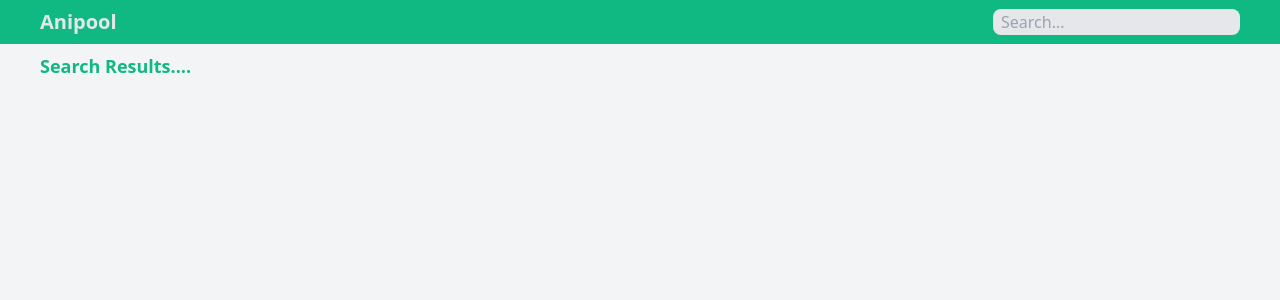
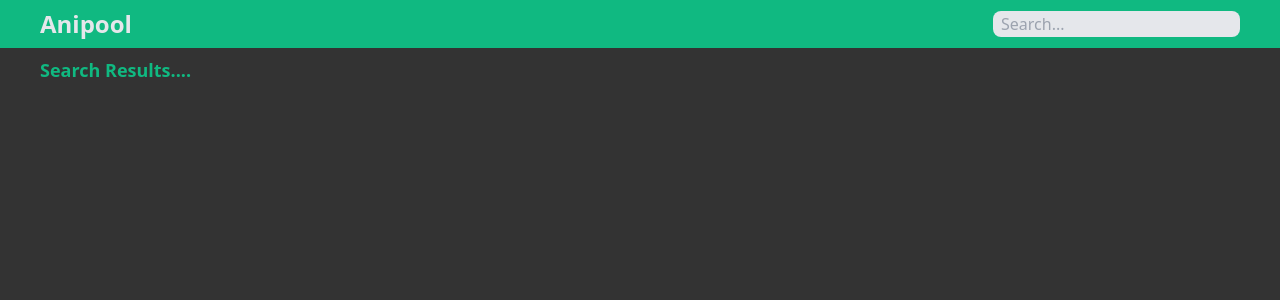
Before and after one commit to sebzz2k2/anipool, a React (Create React App) app: page / in a window 1280 px wide. Shown: the top 300 px of the page. Built offline with nearby package versions, Linux system fonts and the light colour scheme.

Commit message:
added useful comments/day-2

```diff
--- a/src/API/jikan.js
+++ b/src/API/jikan.js
@@ -1,5 +1,5 @@
+// setting base url for axios request
 import axios from "axios";
-
 export default axios.create({
   baseURL: "https://api.jikan.moe/v3/",
 });
--- a/src/App.css
+++ b/src/App.css
@@ -20,7 +20,7 @@ body {
   background-color: var(--body-bg);
 }
 
-.webapp {
+entir .container {
   width: 100vw;
   min-height: 1024px;
   background-color: var(--webapp-bg);
--- a/src/components/Navbar/Navbar.js
+++ b/src/components/Navbar/Navbar.js
@@ -1,16 +1,21 @@
+// navbar component
+
 import React from "react";
 
 const Navbar = (props) => {
   return (
     <>
       <nav className=" bg-green-500 flex justify-between items-center px-10 py-2">
-        <p className="font-semibold text-gray-200 text-xl">Anipool</p>
+        <p className="font-semibold text-gray-200 text-2xl">Anipool</p>
+
+        {/* search for item-searchQuery on form submit */}
         <form action="" onSubmit={props.handleSearch}>
           <input
             type="text"
             placeholder="Search..."
             className="bg-gray-200 px-2 rounded-lg py-px text-gray-800"
-            value={props.searchQuery}
+            value={props.searchQuery} //sets value of searchQuery
+            //changes the searchQuery onChange
             onChange={(e) => {
               props.setSearchQuery(e.target.value);
             }}
--- a/src/components/Webapp/Webapp.js
+++ b/src/components/Webapp/Webapp.js
@@ -4,16 +4,19 @@ import Animecard from "../Card/Animecard";
 import jikan from "../../API/jikan";
 
 const Webapp = () => {
+  // useState items
   const [searchQuery, setSearchQuery] = useState([]);
   const [animeList, setAnimeList] = useState([]);
   const [mangaList, setMangaList] = useState([]);
 
+  // calls functions to fetch deatils from API based on searchQuery
   const handleSearch = (e) => {
     e.preventDefault();
     fetchAnime(searchQuery);
     fetchManga(searchQuery);
   };
 
+  // function to fetch anime and manga
   const fetchAnime = async (searchQuery) => {
     await jikan
       .get("search/anime", {
@@ -42,10 +45,11 @@ const Webapp = () => {
         setMangaList(response.data.results);
       });
   };
+
   return (
     <>
       <div className="flex justify-center  ">
-        <div className="webapp ">
+        <div className="container ">
           <Navbar
             className=""
             handleSearch={handleSearch}
@@ -55,6 +59,8 @@ const Webapp = () => {
           <h2 className="font-bold text-green-500 text-lg mx-10 pt-2">
             Search Results....
           </h2>
+
+          {/* Animecard */}
           <div className="flex">
             <div className="flex mx-10 scrollbar">
               {animeList.map((anime) => (
--- a/src/components/index.js
+++ b/src/components/index.js
@@ -1 +1,2 @@
+// export to App.js
 export { default as Webapp } from "./Webapp/Webapp";
```
